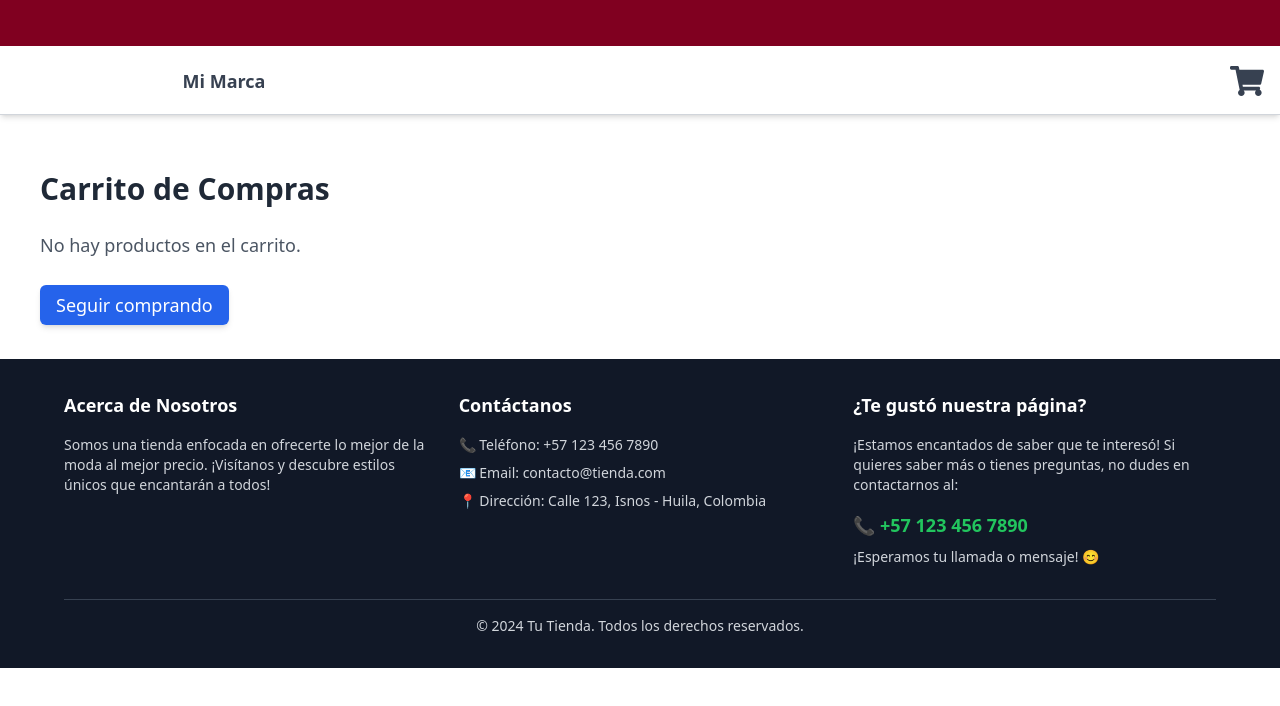
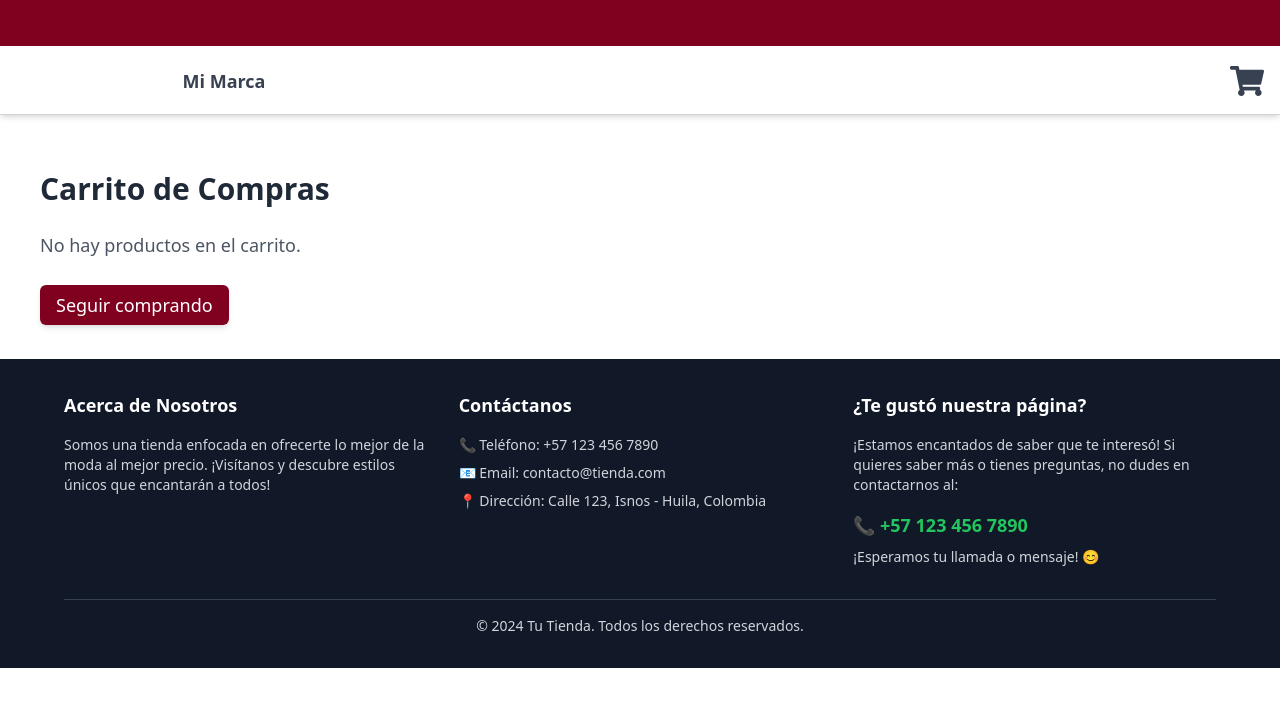
Before and after one commit to bravodaniel12/TiendaaPrueba, a React (Vite) app in the folder TiendaP/: page /carrito in a window 1280 px wide. Shown: the top 706 px of the page. Built offline with nearby package versions, Linux system fonts and the light colour scheme.

Commit message:
modify color button

```diff
--- a/TiendaP/src/components/pages/CartPage.jsx
+++ b/TiendaP/src/components/pages/CartPage.jsx
@@ -64,7 +64,7 @@ function CartPage() {
         <div className="mt-8">
           <Link
             to="/"
-            className="text-lg font-medium text-white bg-blue-600 hover:bg-blue-700 py-2 px-4 rounded-md shadow-md transition duration-300"
+            className="text-lg font-medium text-white bg-burdeos hover:bg-burdeos-claro py-2 px-4 rounded-md shadow-md transition duration-300"
           >
             Seguir comprando
           </Link>
```
